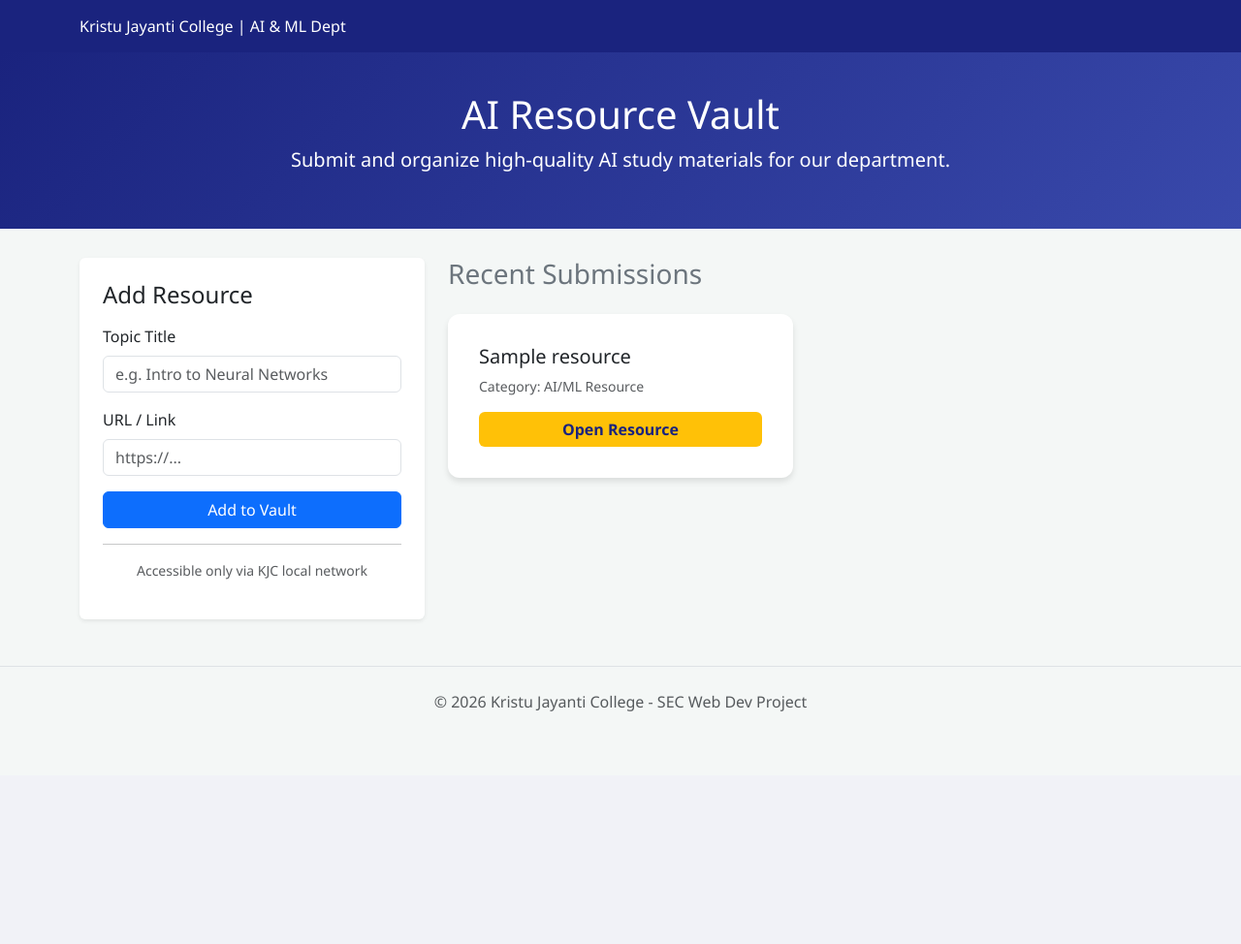
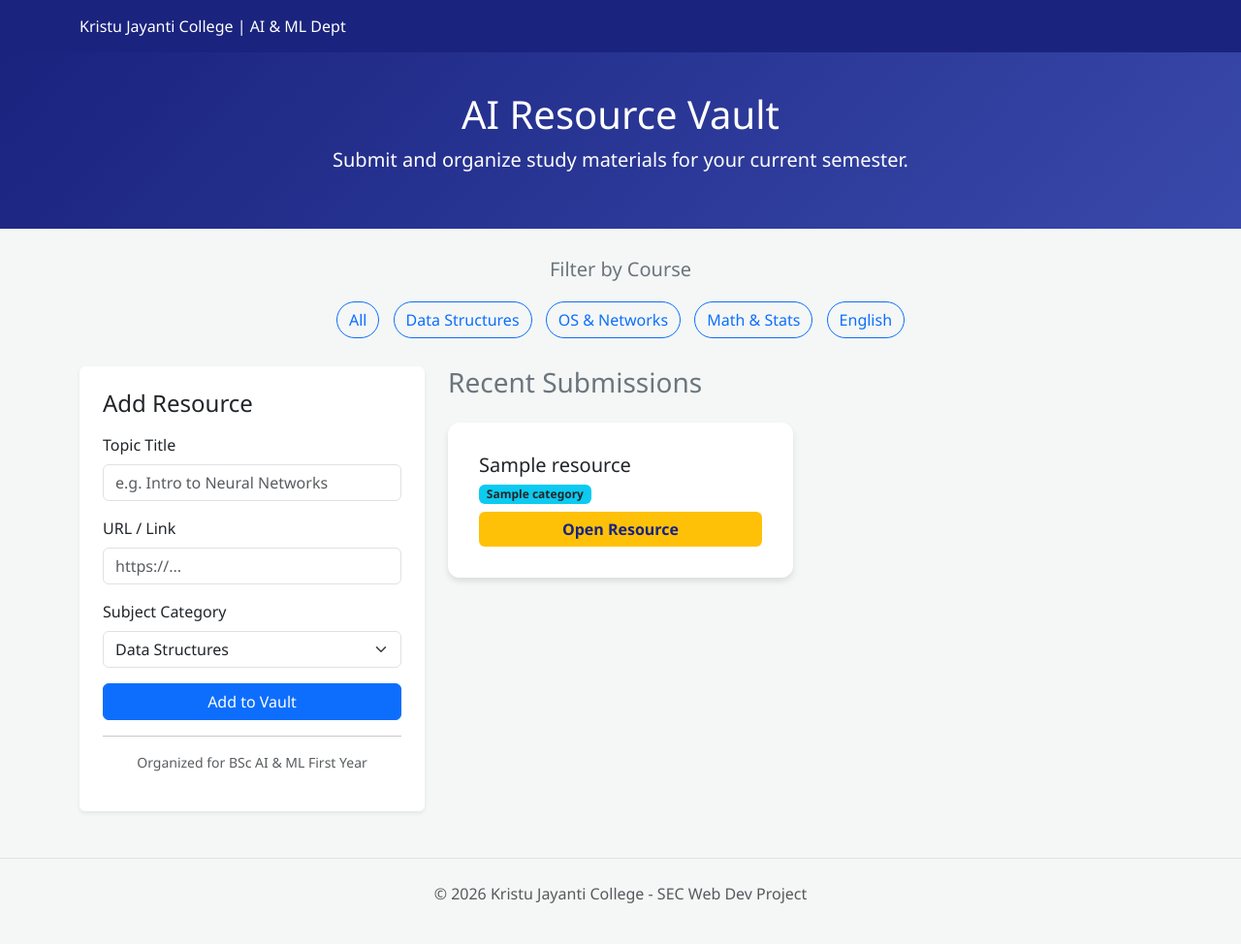
Before and after one commit to Ajil-Siby/KJC_Resource_Vault, a Flask app: page / in a window 1280 px wide. Shown: the whole page at 97% size. Before the commit the page ends 734 px from the top, so only its background shows below. Run offline with Flask 3, Linux system fonts and the light colour scheme; a database or web service that is not in the repository returns one stand-in record (values such as "Sample title").

Commit message:
Feature: Added subject categories and filtering

```diff
--- a/app.py
+++ b/app.py
@@ -3,15 +3,13 @@ from pymongo import MongoClient
 
 app = Flask(__name__)
 
-# 1. Connect to MongoDB Atlas (Cloud) instead of localhost
-# Replace <db_password> with the password you copied from the Atlas screen
+# Cloud Connection
 uri = "mongodb+srv://ajilsiby01_db_user:lcAseHOqFU2qjp2r@cluster0.ixxrisn.mongodb.net/?appName=Cluster0"
 
 try:
     client = MongoClient(uri)
     db = client['KJC_Vault_DB']
     collection = db['resources']
-    # Trigger a quick check to ensure the cloud connection works
     client.admin.command('ping')
     print("Successfully connected to MongoDB Atlas Cloud!")
 except Exception as e:
@@ -19,23 +17,34 @@ except Exception as e:
 
 @app.route('/')
 def index():
-    # 2. Fetch all data from the Cloud Database
-    items = list(collection.find().sort("_id", -1))
+    # 1. Look for a category filter in the URL (e.g., /?category=Data+Structures)
+    selected_category = request.args.get('category')
+
+    if selected_category:
+        # Filter results based on the chosen course
+        items = list(collection.find({"category": selected_category}).sort("_id", -1))
+    else:
+        # If no filter is active, show all resources
+        items = list(collection.find().sort("_id", -1))
+
     return render_template('index.html', items=items)
 
 @app.route('/add', methods=['POST'])
 def add_resource():
-    # 3. Get data from the HTML form
+    # 2. Extract the title, url, AND the selected category from the form
     title = request.form.get('title')
     url = request.form.get('url')
+    category = request.form.get('category')
 
     if title and url:
-        # 4. Insert the data into the Cloud Database
-        collection.insert_one({"title": title, "url": url})
+        # 3. Save the resource with its category to the cloud
+        collection.insert_one({
+            "title": title,
+            "url": url,
+            "category": category
+        })
 
-    # 5. Redirect back to homepage
     return redirect('/')
 
 if __name__ == '__main__':
-    # Flask server starts here
     app.run(debug=True)
--- a/templates/index.html
+++ b/templates/index.html
@@ -13,6 +13,7 @@
         .vault-card:hover { transform: translateY(-5px); box-shadow: 0 8px 15px rgba(0,0,0,0.2); }
         .btn-kjc { background-color: #ffc107; color: #1a237e; font-weight: bold; border: none; }
         .btn-kjc:hover { background-color: #ffca28; }
+        .filter-btn { border-radius: 20px; margin: 5px; }
     </style>
 </head>
 <body>
@@ -26,8 +27,17 @@
     <div class="hero-section text-center">
         <div class="container">
             <h1>AI Resource Vault</h1>
-            <p class="lead">Submit and organize high-quality AI study materials for our department.</p>
+            <p class="lead">Submit and organize study materials for your current semester.</p>
         </div>
+    </div>
+
+    <div class="container mb-4 text-center">
+        <h5 class="text-secondary mb-3">Filter by Course</h5>
+        <a href="/" class="btn btn-outline-primary filter-btn">All</a>
+        <a href="/?category=Data Structures" class="btn btn-outline-primary filter-btn">Data Structures</a>
+        <a href="/?category=OS and Networks" class="btn btn-outline-primary filter-btn">OS & Networks</a>
+        <a href="/?category=Math and Stats" class="btn btn-outline-primary filter-btn">Math & Stats</a>
+        <a href="/?category=English" class="btn btn-outline-primary filter-btn">English</a>
     </div>
 
     <div class="container">
@@ -44,10 +54,21 @@
                             <label class="form-label">URL / Link</label>
                             <input type="url" name="url" class="form-control" placeholder="https://..." required>
                         </div>
+                        <div class="mb-3">
+                            <label class="form-label">Subject Category</label>
+                            <select name="category" class="form-select" required>
+                                <option value="Data Structures">Data Structures</option>
+                                <option value="OS and Networks">Operating System and Networks</option>
+                                <option value="Math and Stats">Probability / Matrix Theory</option>
+                                <option value="General">Understanding India / Economics</option>
+                                <option value="English">Applied English</option>
+                                <option value="Health">Health and Wellness</option>
+                            </select>
+                        </div>
                         <button type="submit" class="btn btn-primary w-100">Add to Vault</button>
                     </form>
                     <hr>
-                    <p class="small text-muted text-center">Accessible only via KJC local network</p>
+                    <p class="small text-muted text-center">Organized for BSc AI & ML First Year</p>
                 </div>
             </div>
 
@@ -59,14 +80,14 @@
                         <div class="card vault-card h-100 p-3">
                             <div class="card-body d-flex flex-column">
                                 <h5 class="card-title">{{ item.title }}</h5>
-                                <p class="text-muted small">Category: AI/ML Resource</p>
+                                <span class="badge bg-info text-dark mb-2" style="width: fit-content;">{{ item.category or 'General' }}</span>
                                 <a href="{{ item.url }}" target="_blank" class="btn btn-kjc mt-auto">Open Resource</a>
                             </div>
                         </div>
                     </div>
                     {% else %}
                     <div class="col-12 text-center mt-5">
-                        <p class="text-muted">The vault is currently empty. Be the first to add a resource!</p>
+                        <p class="text-muted">No resources found for this category.</p>
                     </div>
                     {% endfor %}
                 </div>
```
